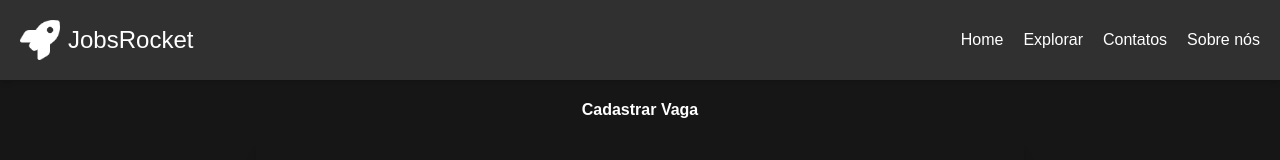
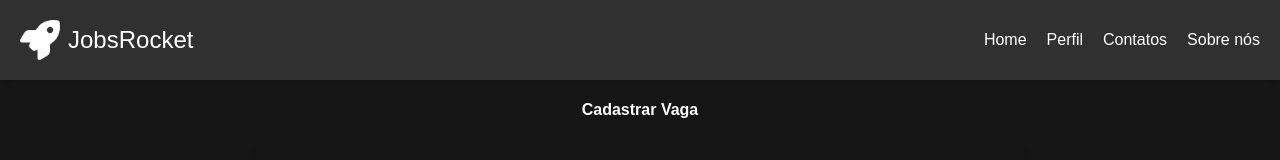
Before and after one commit to MissaoVagas/front_end, a React (Create React App) app: page /cadastrar-vaga in a window 1280 px wide. Shown: the top 160 px of the page. Built offline with nearby package versions, Linux system fonts and the light colour scheme.

Commit message:
feat: navegacao entre abas

```diff
--- a/src/components/Navbar.js
+++ b/src/components/Navbar.js
@@ -2,6 +2,7 @@
 import React, { useState } from "react";
 import PropTypes from "prop-types";
 import logo from "../assets/icons/logo.png";
+import {Link} from 'react-router-dom'
 import "./Navbar.css";
 
 function Navbar({ isLoginVisible, menuItems }) {
@@ -47,9 +48,9 @@ function Navbar({ isLoginVisible, menuItems }) {
         >
           {menuItems.map((item, index) => (
             <li key={index} className="text-center py-2">
-              <a href={item.link} className="text-white hover:text-blue-400">
+              <Link to={item.link} className="text-white hover:text-blue-400">
                 {item.label}
-              </a>
+              </Link>
             </li>
           ))}
           {isLoginVisible && (
--- a/src/pages/CadastrarVaga.js
+++ b/src/pages/CadastrarVaga.js
@@ -4,9 +4,9 @@ import Footer from "../components/Footer";
 import Navbar from "../components/Navbar"
 
 const menuItems = [
-    { label: 'Home', link: '#' },
-    { label: 'Explorar', link: '#' },
-    { label: 'Contatos', link: '#' },
+    { label: 'Home', link: '/' },
+    { label: 'Perfil', link: '/profile' },
+    { label: 'Contatos', link: '/contato' },
     { label: 'Sobre nós', link: '#' },
 ];
 
--- a/src/pages/Contato.js
+++ b/src/pages/Contato.js
@@ -4,9 +4,9 @@ import Footer from '../components/Footer'
 import ContatoComponents from '../components/ContatoComponents/ContatoComponents';
 
 const menuItems = [
-  { label: 'Home', link: '#' },
-  { label: 'Explorar', link: '#' },
-  { label: 'Contatos', link: '#' },
+  { label: 'Home', link: '/' },
+  { label: 'Perfil', link: '/profile' },
+  { label: 'Contatos', link: '/contato' },
   { label: 'Sobre nós', link: '#' },
 ];
 
--- a/src/pages/Curriculo.js
+++ b/src/pages/Curriculo.js
@@ -5,9 +5,9 @@ import Footer from '../components/Footer'
 import './Curriculo.css'
 
 const menuItems = [
-    { label: 'Home', link: '#' },
-    { label: 'Explorar', link: '#' },
-    { label: 'Contatos', link: '#' },
+    { label: 'Home', link: '/' },
+    { label: 'Perfil', link: '/profile' },
+    { label: 'Contatos', link: '/contato' },
     { label: 'Sobre nós', link: '#' },
 ];
 
--- a/src/pages/Home.js
+++ b/src/pages/Home.js
@@ -8,9 +8,9 @@ import Footer from '../components/Footer';
 import './Home.css'
 
 const menuItems = [
-    { label: 'Home', link: '#' },
+    { label: 'Home', link: '/' },
     { label: 'Explorar', link: '#' },
-    { label: 'Poste um trabalho', link: '#' },
+    { label: 'Poste um trabalho', link: '/cadastrar-vaga' },
     { label: 'Sobre nós', link: '#' },
   ];
 
--- a/src/pages/Profile.js
+++ b/src/pages/Profile.js
@@ -6,9 +6,9 @@ import './Profile.css'
 
 
 const menuItems = [
-    { label: 'Home', link: '#' },
-    { label: 'Explorar', link: '#' },
-    { label: 'Contatos', link: '#' },
+    { label: 'Home', link: '/' },
+    { label: 'Cadastrar Curriculo', link: '/curriculo' },
+    { label: 'Contatos', link: '/contato' },
     { label: 'Sobre nós', link: '#' },
 ];
 
```
